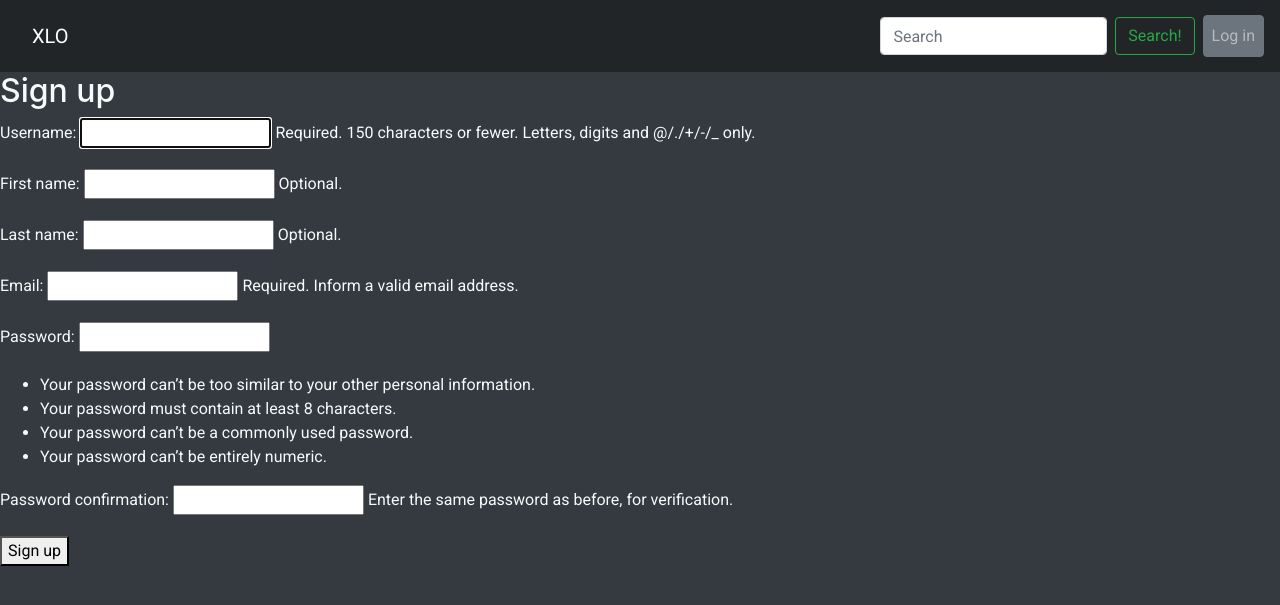
After one commit to TomeCarvalho/TPW_T1, a Django app: page /signup/ in a window 1280 px wide. The commit adds this page. Shown: the top 605 px of the page. Run offline with Django 3.2, Linux system fonts and the light colour scheme; some libraries are stand-ins or nearby versions.

Commit message:
login working

```diff
--- /dev/null
+++ b/djangoProject/app/forms.py
@@ -0,0 +1,13 @@
+from django import forms
+from django.contrib.auth.forms import UserCreationForm
+from django.contrib.auth.models import User
+
+
+class SignUpForm(UserCreationForm):
+    first_name = forms.CharField(max_length=30, required=False, help_text='Optional.')
+    last_name = forms.CharField(max_length=30, required=False, help_text='Optional.')
+    email = forms.EmailField(max_length=254, help_text='Required. Inform a valid email address.')
+
+    class Meta:
+        model = User
+        fields = ('username', 'first_name', 'last_name', 'email', 'password1', 'password2' )
--- a/djangoProject/app/views.py
+++ b/djangoProject/app/views.py
@@ -1,6 +1,27 @@
-from django.shortcuts import render
+from django.shortcuts import render, redirect
+from django.contrib.auth import login, authenticate
+from django.contrib.auth.forms import UserCreationForm
+from django.views.decorators.csrf import csrf_protect
+from .forms import SignUpForm
 
 
 # Create your views here.
 def index(request):
-    return render(request, 'layout.html')
+    params = {"logged": request.user.is_authenticated}
+    return render(request, 'layout.html', params)
+
+
+@csrf_protect
+def signup(request):
+    if request.method == 'POST':
+        form = SignUpForm(request.POST)
+        if form.is_valid():
+            form.save()
+            username = form.cleaned_data.get('username')
+            raw_password = form.cleaned_data.get('password1')
+            user = authenticate(username=username, password=raw_password)
+            login(request, user)
+            return redirect(index)
+    else:
+        form = SignUpForm()
+    return render(request, 'signup.html', {'form': form})
--- a/djangoProject/djangoProject/urls.py
+++ b/djangoProject/djangoProject/urls.py
@@ -14,6 +14,7 @@ Including another URLconf
     2. Add a URL to urlpatterns:  path('blog/', include('blog.urls'))
 """
 from django.contrib import admin
+from django.contrib.auth import views as auth_views
 from django.urls import path
 
 from app import views
@@ -21,4 +22,7 @@ from app import views
 urlpatterns = [
     path('admin/', admin.site.urls),
     path('', views.index),
+    path('login/', auth_views.LoginView.as_view(template_name='login.html'), name='login'),
+    path('logout/', auth_views.LogoutView.as_view(next_page='/'), name='logout'),
+    path('signup/', views.signup, name='signup')
 ]
--- a/djangoProject/templates/layout.html
+++ b/djangoProject/templates/layout.html
@@ -3,7 +3,7 @@
 <head>
     {% load static %}
     <meta charset="UTF-8">
-    <title>LEI Memes Wiki</title>
+    <title>XLO</title>
     <link rel="stylesheet" href="https://stackpath.bootstrapcdn.com/bootstrap/4.1.3/css/bootstrap.min.css"
           integrity="sha384-MCw98/SFnGE8fJT3GXwEOngsV7Zt27NXFoaoApmYm81iuXoPkFOJwJ8ERdknLPMO" crossorigin="anonymous">
     <link rel="preconnect" href="https://fonts.googleapis.com">
@@ -37,15 +37,16 @@
         <span class="navbar-toggler-icon"></span>
     </button>
     <div class="collapse navbar-collapse" id="navbarTogglerDemo01">
-        <span class="navbar-brand">XLO</span>
+        <a class="nav-link" href="/"><span class="navbar-brand">XLO</span></a>
+
         <ul class="navbar-nav mr-auto mt-2 mt-lg-0" style="width: 100%">
+            {% if logged %}
             <li class="nav-item {% if dashboardPage %} active {% endif %}">
-                <a class="nav-link" href="/wiki">Dashboard</a>
+                <a class="nav-link" href="/myproducts">My Products</a>
             </li>
-            {% if logged %}
-                <li class="nav-item {% if createPage %} active {% endif %}">
-                    <a class="nav-link" href="/wiki/create">Create Page</a>
-                </li>
+            <li class="nav-item {% if createPage %} active {% endif %}">
+                <a class="nav-link" href="/history">History</a>
+            </li>
             {% endif %}
         </ul>
         <form action="/wiki" method="get" class="form-inline my-2 my-lg-0"
@@ -53,22 +54,20 @@
             {% csrf_token %}
             <input name="search_prompt" class="form-control mr-sm-2" type="search" placeholder="Search"
                    aria-label="Search" style="width: 50%">
-            <button class="btn btn-outline-success my-2 my-sm-0" style="margin-right: 0.5em" type="submit">Search
-                Pages
-            </button>
+            <button class="btn btn-outline-success my-2 my-sm-0" style="margin-right: 0.5em" type="submit">Search!</button>
         </form>
         <ul class="navbar-nav ml-auto">
-            {% ifequal logged None %}
+            {% if logged %}
+                <li class="nav-item">
+                    <form id="logoutForm" action="/logout" method="get" class="form-inline my-2 my-lg-0">
+                        <button class="btn btn-secondary"><a href="javascript:document.getElementById('logoutForm').submit()">Log out</a></button>
+                    </form>
+                </li>
+            {% else %}
                 <li class="nav-item {% if loginPage %} active {% endif %}">
                     <a class="nav-link btn btn-secondary" href="/login">Log in</a>
                 </li>
-            {% else %}
-                <li class="nav-item">
-                    <form action="/profile" method="get">
-                        <button class="btn btn-secondary" type="submit">Profile</button>
-                    </form>
-                </li>
-            {% endifequal %}
+            {% endif %}
         </ul>
     </div>
 </nav>
--- /dev/null
+++ b/djangoProject/templates/signup.html
@@ -0,0 +1,10 @@
+{% extends 'layout.html' %}
+
+{% block content %}
+    <h2>Sign up</h2>
+        <form method="post">
+            {% csrf_token %}
+            {{ form.as_p }}
+            <button type="submit">Sign up</button>
+        </form>
+{% endblock %}
```
Also changed, not shown: djangoProject/templates/login.html (added, +48 -0 lines).
